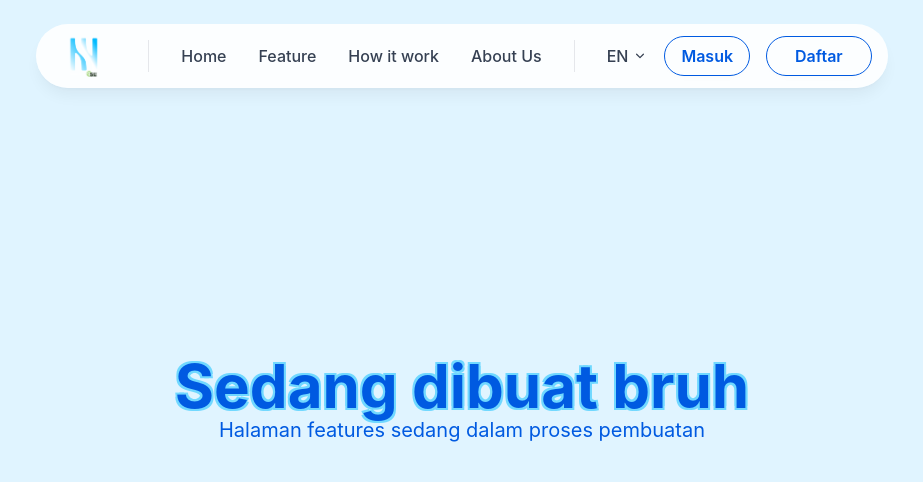
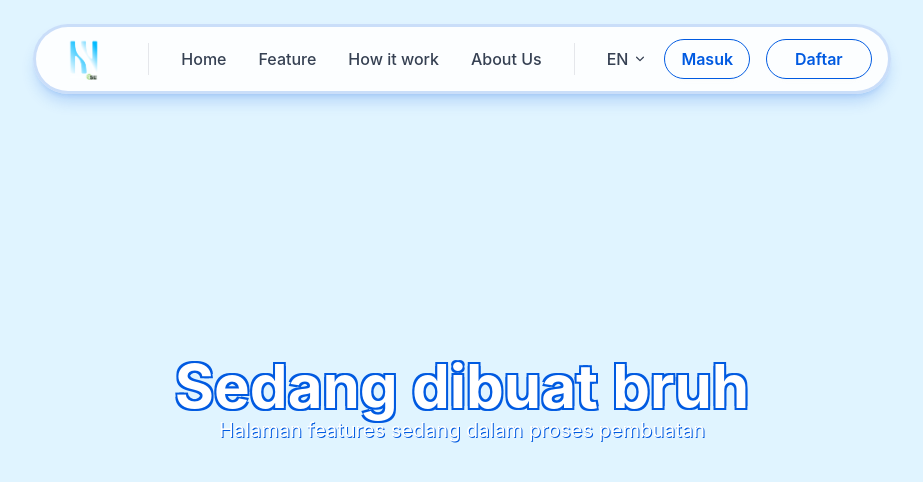
Before and after one commit to aryakamwys/hawa-sl2-clean, a Next.js app: page /feature in a window 1280 px wide. Shown: the top 482 px of the page, without its empty margins (178-1101 px from the left). Built offline with nearby package versions, Linux system fonts and the light colour scheme.

Commit message:
restyle: navbar outline

```diff
--- a/components/Navbar.tsx
+++ b/components/Navbar.tsx
@@ -32,7 +32,8 @@ export default function Navbar({
         className={[
           "inline-flex items-center justify-center gap-8",
           "rounded-full bg-white/90 backdrop-blur-md",
-          "shadow-lg shadow-black/5",
+          "border-3 border-[#005AE1]/20",
+          "shadow-lg shadow-[#005AE1]/20",
           "transition-all duration-300",
           scrolled ? "py-4 px-16" : "py-5 px-20",
         ].join(" ")}
--- a/components/sections/AboutUs.tsx
+++ b/components/sections/AboutUs.tsx
@@ -4,12 +4,12 @@ export default function AboutUs() {
       <div className="max-w-4xl mx-auto">
         <div className="text-center">
           <h2
-            className="text-4xl md:text-6xl font-bold text-[#005AE1] mb-6"
-            style={{ textShadow: '2px 2px 0 #70D8FF, -2px -2px 0 #70D8FF, 2px -2px 0 #70D8FF, -2px 2px 0 #70D8FF' }}
+            className="text-4xl md:text-6xl font-bold text-white mb-6"
+            style={{ textShadow: '2px 2px 0 #005AE1, -2px -2px 0 #005AE1, 2px -2px 0 #005AE1, -2px 2px 0 #005AE1' }}
           >
             Sedang dibuat bruh
           </h2>
-          <p className="text-lg md:text-xl text-[#005AE1]">
+          <p className="text-lg md:text-xl text-white" style={{ textShadow: '1px 1px 0 #005AE1' }}>
             Halaman about us sedang dalam proses pembuatan
           </p>
         </div>
--- a/components/sections/Features.tsx
+++ b/components/sections/Features.tsx
@@ -4,12 +4,12 @@ export default function Features() {
       <div className="max-w-4xl mx-auto">
         <div className="text-center">
           <h2
-            className="text-4xl md:text-6xl font-bold text-[#005AE1] mb-6"
-            style={{ textShadow: '2px 2px 0 #70D8FF, -2px -2px 0 #70D8FF, 2px -2px 0 #70D8FF, -2px 2px 0 #70D8FF' }}
+            className="text-4xl md:text-6xl font-bold text-white mb-6"
+            style={{ textShadow: '2px 2px 0 #005AE1, -2px -2px 0 #005AE1, 2px -2px 0 #005AE1, -2px 2px 0 #005AE1' }}
           >
             Sedang dibuat bruh
           </h2>
-          <p className="text-lg md:text-xl text-[#005AE1]">
+          <p className="text-lg md:text-xl text-white" style={{ textShadow: '1px 1px 0 #005AE1' }}>
             Halaman features sedang dalam proses pembuatan
           </p>
         </div>
--- a/components/sections/HowItWorks.tsx
+++ b/components/sections/HowItWorks.tsx
@@ -4,12 +4,12 @@ export default function HowItWorks() {
       <div className="max-w-4xl mx-auto">
         <div className="text-center">
           <h2
-            className="text-4xl md:text-6xl font-bold text-[#005AE1] mb-6"
-            style={{ textShadow: '2px 2px 0 #70D8FF, -2px -2px 0 #70D8FF, 2px -2px 0 #70D8FF, -2px 2px 0 #70D8FF' }}
+            className="text-4xl md:text-6xl font-bold text-white mb-6"
+            style={{ textShadow: '2px 2px 0 #005AE1, -2px -2px 0 #005AE1, 2px -2px 0 #005AE1, -2px 2px 0 #005AE1' }}
           >
             Sedang dibuat bruh
           </h2>
-          <p className="text-lg md:text-xl text-[#005AE1]">
+          <p className="text-lg md:text-xl text-white" style={{ textShadow: '1px 1px 0 #005AE1' }}>
             Halaman how it works sedang dalam proses pembuatan
           </p>
         </div>
```
